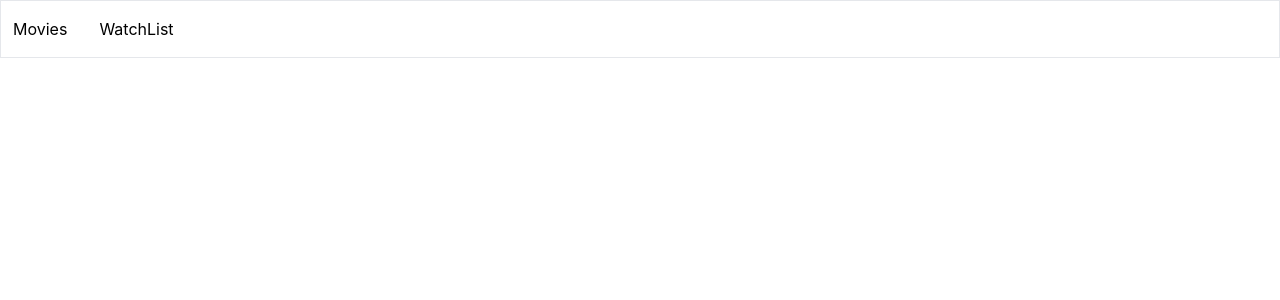
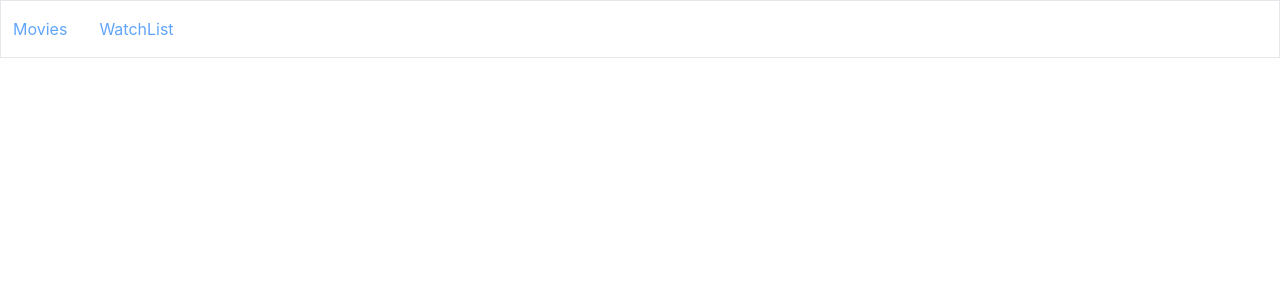
Before and after one commit to HimaGirija99/imdb_project, a React (Create React App) app: page / in a window 1280 px wide. Shown: the top 300 px of the page. Built offline with nearby package versions, Linux system fonts and the light colour scheme.

Commit message:
commit 7

```diff
--- a/src/App.js
+++ b/src/App.js
@@ -5,8 +5,8 @@ import navBar from './components/navBar'
 function App() {
   return (
     <div className = 'flex border space-x-8 items-center pl-3 py-4'>
-    <h3>Movies</h3>
-    <h3>WatchList</h3>
+    <h3 className = 'text-blue-400'>Movies</h3>
+    <h3 className = 'text-blue-400'>WatchList</h3>
     </div>
   );
 }
```
